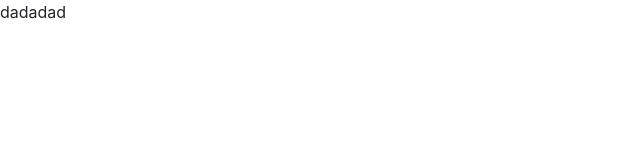
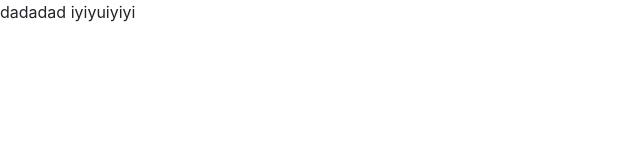
Before and after one commit to KubanovValentin/pattern, a website: page src/index.html in a window 1280 px wide. Shown: the full height of the page, 0-640 px from the left. Drawn offline with nearby package versions, Linux system fonts and the light colour scheme; files that its build step writes are made by us from their sources.

Commit message:
first commit2

```diff
--- a/src/index.html
+++ b/src/index.html
@@ -45,6 +45,7 @@
 </head>
 <body>
     dadadad
+    iyiyuiyiyi
     <script src="js/script.js"></script>
 </body>
 </html>
```
